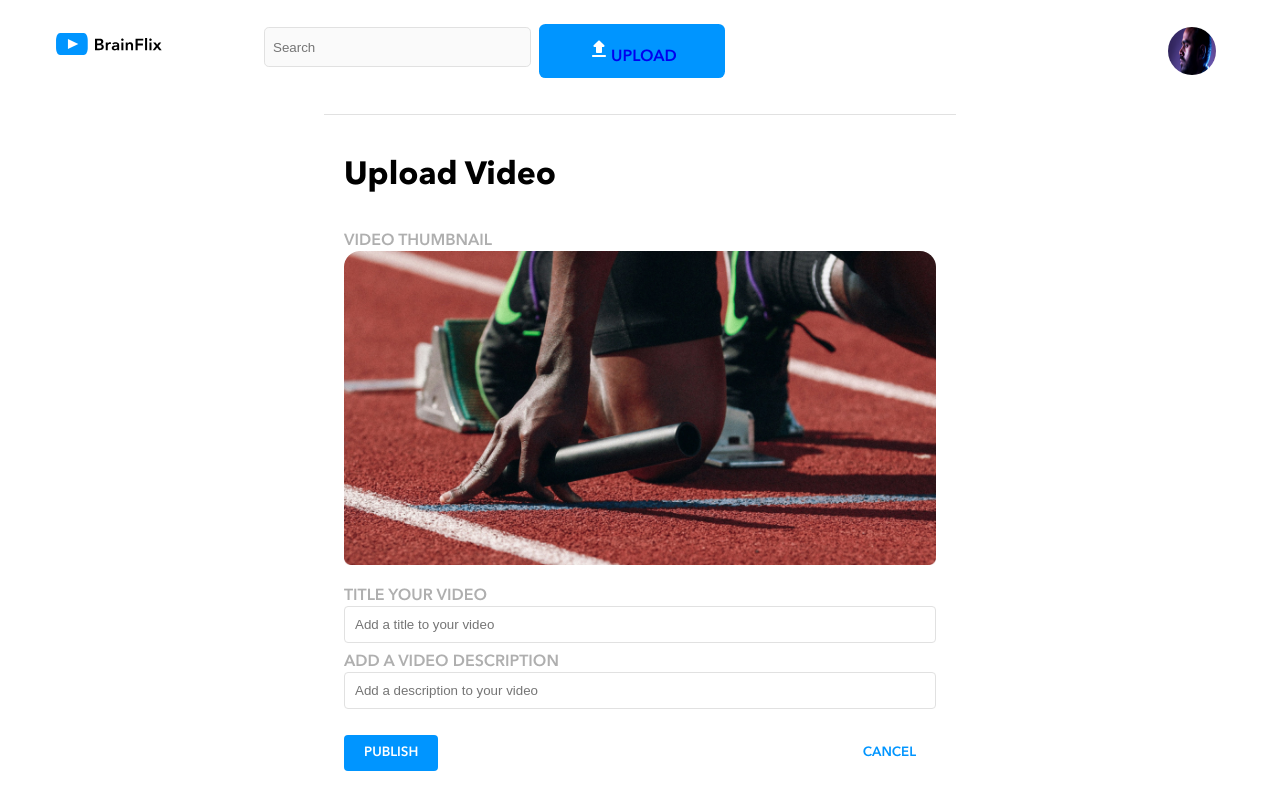
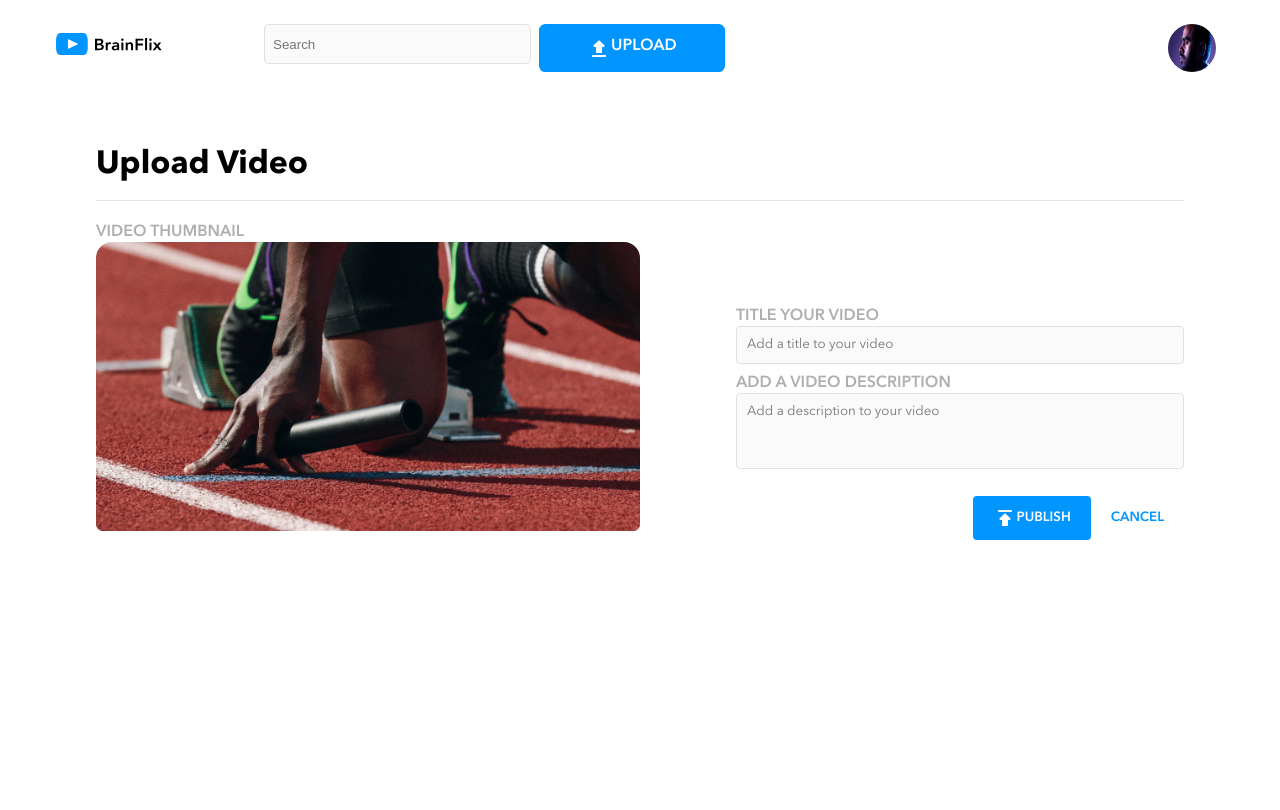
Before and after one commit to michelleamah/brainflix, a React (Create React App) app: page /upload in a window 1280 px wide. Built offline with nearby package versions, Linux system fonts and the light colour scheme.

Commit message:
Final styling changes

```diff
--- a/src/components/Component/Header.jsx
+++ b/src/components/Component/Header.jsx
@@ -9,7 +9,9 @@ function Header() {
   return (
     <header className="header">
       <div className="header__logo">
+      <Link to="/" className="header__logo">
         <img src={logo} alt="Logo" className="header__logo-image" />
+        </Link>
       </div>
       <div className="header__flex-container">
         <div className="header__search">
--- a/src/components/Component/Header.scss
+++ b/src/components/Component/Header.scss
@@ -60,6 +60,9 @@
 
   a {
     text-decoration: none;
+    color: $white;
+    display: flex;
+    justify-content: center;
   }
   &__upload-icon {
     width: 1.5rem;
--- a/src/components/Component/MainVideo.jsx
+++ b/src/components/Component/MainVideo.jsx
@@ -2,11 +2,16 @@ import React, { useState, useEffect } from 'react';
 import { useParams, Link } from 'react-router-dom';
 import { fetchVideos, fetchVideoDetails } from '../../brainflix-api.jsx';
 import './MainVideo.scss';
+import avatar from '../../assets/images/Mohan-muruge.jpg';
+import submitComment from '../../assets/images/Icons/add_comment.svg';
+import likeicon from '../../assets/images/Icons/likes.svg';
+import viewicon from '../../assets/images/Icons/views.svg';
 
 function MainVideo() {
   const { id } = useParams();
   const [mainVideo, setMainVideo] = useState(null);
   const [videoData, setVideoData] = useState([]);
+  const [newComment, setNewComment] = useState('');
 
   useEffect(() => {
     const fetchData = async () => {
@@ -28,6 +33,12 @@ function MainVideo() {
     fetchData();
   }, [id]);
 
+  const handleCommentSubmit = (event) => {
+    event.preventDefault();
+    console.log('Submitted comment:', newComment);
+    setNewComment('');
+  };
+
   return (
     <div>
       {mainVideo && (
@@ -35,21 +46,65 @@ function MainVideo() {
           <video className="main__video" controls poster={mainVideo.image}>
             <source src={mainVideo.video} type="video/mp4" />
           </video>
+          <section className="main__desktop">
           <h1 className="main__title">{mainVideo.title}</h1>
-          <p className="main__channel">{mainVideo.channel}</p>
+          <div className="main__stats">
+            <p className="main__channel">By {mainVideo.channel}</p>
+            <div className="main__details">
+              <img className="main__icon" src={likeicon} alt="likes" />
+              <p className="main__likes">{mainVideo.likes}</p>
+            </div>
+            <div className="main__details">
+              <img className="main__icon" src={viewicon} alt="views" />
+              <p className="main__views">{mainVideo.views}</p>
+          </div>
+          <p className="main__date">{new Date(mainVideo.timestamp).toLocaleDateString()}</p>
+          </div>
           <p className="main__description">{mainVideo.description}</p>
           <div className="main__comments">
-            <h2>{mainVideo.comments ? mainVideo.comments.length : 0} Comments</h2>
+            <h2 className="main__subtitle">{mainVideo.comments ? mainVideo.comments.length : 0} Comments</h2>
+            <section className="comments">
+              <div className="comments__format">
+              <img className="comments__avatar" src={avatar} alt="avatar" />
+              <div className="comments__flex">
+                <label className="comments__label" htmlFor="commentText">JOIN THE CONVERSATION</label>
+                <form className="comments__form" onSubmit={handleCommentSubmit}>
+                  <textarea
+                    id="commentText"
+                    name="commentText"
+                    className="comments__text"
+                    placeholder="Add a new comment"
+                    value={newComment}
+                    onChange={(e) => setNewComment(e.target.value)}
+                  ></textarea>
+                  <div className="button">
+                    <img
+                      src={submitComment}
+                      alt="Submit Comment"
+                      className="button__icon"
+                    />
+                    <button className="button__text" type="submit">COMMENT</button>
+                  </div>
+                </form>
+              </div>
+            </div>
+      </section>
             {mainVideo.comments && mainVideo.comments.map(comment => (
               <div className="main__border" key={comment.id}>
-                <p className="main__name">{comment.name}</p>
-                <p className="main__comment">{comment.comment}</p>
+                <div className="main__avatar"></div>
+                <div className="main__box">
+                  <p className="main__commentdate">{new Date(comment.timestamp).toLocaleDateString()}</p>
+                  <p className="main__name">{comment.name}</p>
+                  <p className="main__comment">{comment.comment}</p>
+                </div>
               </div>
             ))}
           </div>
+          </section>
         </div>
       )}
       <div className="next">
+      <p className="next__text">NEXT VIDEOS</p>
         {videoData.map(video => {
           if (mainVideo && video.id !== mainVideo.id) {
             return (
--- a/src/pages/upload.jsx
+++ b/src/pages/upload.jsx
@@ -1,25 +1,58 @@
 import React from 'react';
 import './upload.scss';
 import thumbnail from '../assets/images/Upload-video-preview.jpg';
+import publishicon from '../assets/images/Icons/publish.svg';
 
 function VideoUpload() {
+  const handlePublish = () => {
+    alert('Video has been successfully published.');
+
+    setTimeout(() => {
+      window.location.href = '/';
+    });
+  };
+
+  const handleCancel = () => {
+    window.location.href = '/';
+  };
+
   return (
     <div className="upload">
-        <h1 className="upload__title">Upload Video</h1>
-        <label className="upload__label" htmlFor="video-description"> VIDEO THUMBNAIL</label>
+      <h1 className="upload__title">Upload Video</h1>
+        <label className="upload__label" htmlFor="video-description">
+          {' '}
+          VIDEO THUMBNAIL
+        </label>
         <img src={thumbnail} alt="Thumbnail" className="upload__thumbnail" />
-      <form className="upload__form">
-        <label className="upload__label" htmlFor="video-title">TITLE YOUR VIDEO</label>
-        <input className="upload__input" id="video-title" type="text" placeholder="Add a title to your video" />
-
-        <label className="upload__label" htmlFor="video-description">ADD A VIDEO DESCRIPTION</label>
-        <input className="upload__input" id="video-description" type="text" placeholder="Add a description to your video" />
-
+        <section className="upload__form">
+          <label className="upload__label" htmlFor="video-title">
+            TITLE YOUR VIDEO
+          </label>
+          <input
+            className="upload__input"
+            id="video-title"
+            type="text"
+            placeholder="Add a title to your video"
+          />
+          <label className="upload__label" htmlFor="video-description">
+            ADD A VIDEO DESCRIPTION
+          </label>
+          <input
+            className="upload__description"
+            id="video-description"
+            type="text"
+            placeholder="Add a description to your video"
+          />
         <div className="upload__button">
-          <button className="upload__publish" type="submit">PUBLISH</button>
-          <button className="upload__cancel" type="button">CANCEL</button>
+          <button className="upload__publish" type="button" onClick={handlePublish}>
+          <img src={publishicon} alt="Publish" className="upload__icon"/>
+            PUBLISH
+          </button>
+          <button className="upload__cancel" type="button" onClick={handleCancel}>
+            CANCEL
+          </button>
         </div>
-      </form>
+      </section>
     </div>
   );
 }
--- a/src/pages/upload.scss
+++ b/src/pages/upload.scss
@@ -3,23 +3,47 @@
 @use "../styles/partials/_mixins.scss" as *;
 
 .upload {
-    padding: 1.27rem;
+    padding: 1rem;
     width: 100%;
     max-width: 37rem;
     margin: 1.25rem auto;
     font-family: 'avenir-regular';
     border-top: 0.063rem solid $mercury;
 
+    @include tablet {
+        border-top: 0.063rem solid $white;
+        max-width: 85%;
+    }
+
+    @include desktop {
+        max-width: 85%;
+    }
+
     &__thumbnail {
         height: auto;
-        width: 100%;
+        width: 95%;
         border-radius: 1rem;
         padding-bottom: 1rem;
+
+        @include tablet {
+            width: 50%;
+            display: flex;
+        }
+
+        @include desktop {
+            width: 50%;
+            display: flex;
+            flex-direction: row;
+        }
     }
 
     &__title {
         font-family: 'avenir-bold';
         padding-bottom: 1rem;
+
+        @include tablet {
+            border-bottom: 0.063rem solid $mercury;
+        }
     }
 
     &__label {
@@ -29,8 +53,16 @@
 
     &__button {
         display: flex;
-        justify-content: space-between;
+        flex-direction: column;
         padding-top: 1rem;
+        @include tablet {
+        border-top: 0.063rem solid $mercury;
+        justify-content: flex-end;
+        flex-direction: row;
+        }
+        @include desktop {
+            border-top: 0.063rem solid $white;
+            }
     }
 
     &__publish {
@@ -40,6 +72,9 @@
         color: $white;
         padding: 0.625rem 1.25rem;
         font-family: 'avenir-demi';
+        display: flex;
+        align-items: center;
+        justify-content: center;
     }
 
     &__cancel {
@@ -53,13 +88,25 @@
     &__form {
     display: flex;
       flex-direction: column;
+      @include desktop {
+        margin-left: 40rem;
+        margin-top: -15rem;
+    }
     }
 
-    &__input {
+    &__input, &__description {
         padding: 0.625rem;
         margin-bottom: 0.625rem;
         border: 0.063rem solid $mercury;
         border-radius: 0.25rem;
+        background-color: $alabaster;
+        font-family: 'avenir-regular';
+    }
+
+    &__description {
+        @include tablet {
+        padding-bottom: 3rem;
+        }
     }
 
   }
```
Also changed, not shown: src/components/Component/MainVideo.scss (+185 -7 lines).
